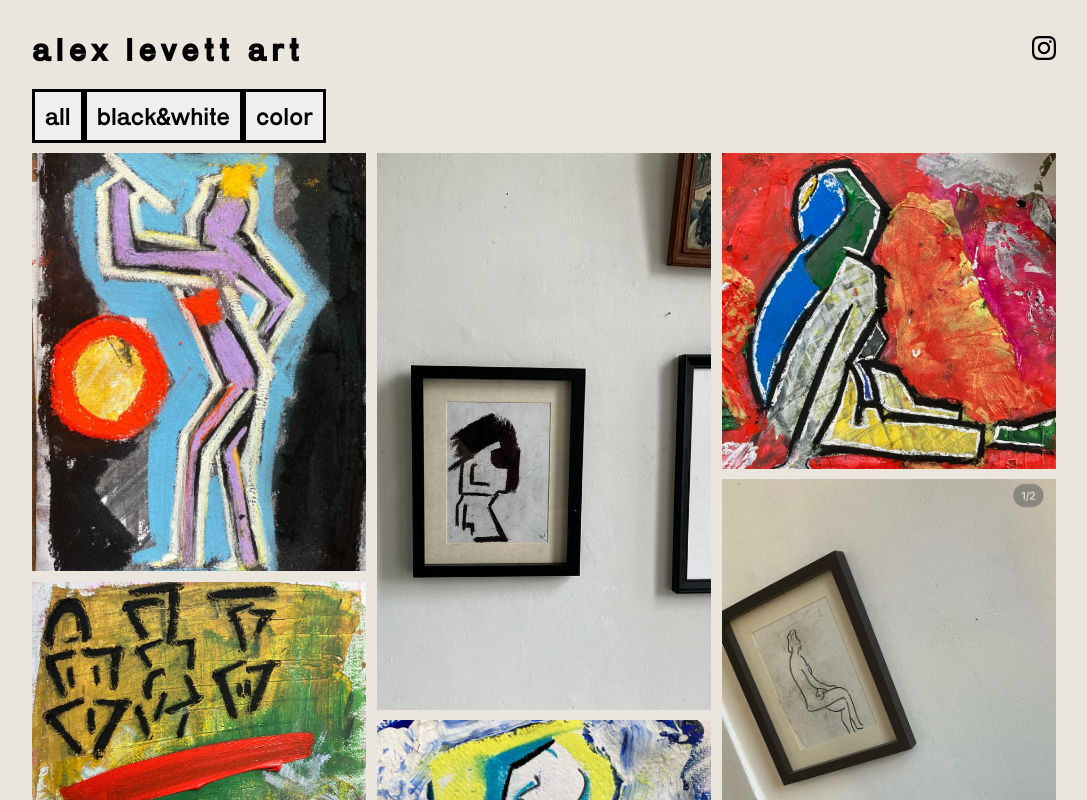
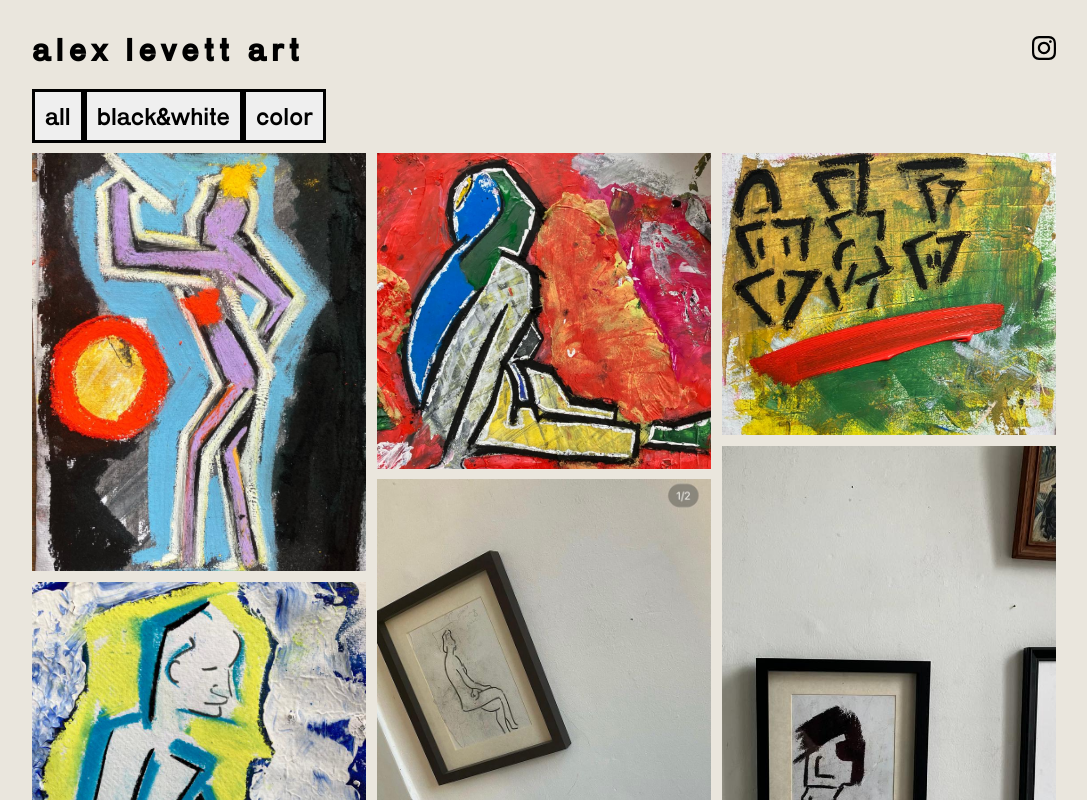
Before and after one commit to gnathang/alex-levett-art, a React (Create React App) app: page / in a window 1280 px wide. Shown: the top 800 px of the page, without its empty margins (96-1183 px from the left). Built offline with nearby package versions, Linux system fonts and the light colour scheme; a web font is replaced by a local one.

Commit message:
changing map order

```diff
--- a/src/components/image-grid/image-grid.component.jsx
+++ b/src/components/image-grid/image-grid.component.jsx
@@ -31,13 +31,13 @@ import closeIcon from '../../images/close-icon-black.svg'
 const allImages = [
 
   {
-    id: 2,
+    id: 4,
     title: 'black-one',
     image: black1,
     category: 'blackWhite'
   },
   {
-    id: 4,
+    id: 5,
     title: 'black-two',
     image: black2,
     category: 'blackWhite'
@@ -79,13 +79,13 @@ const allImages = [
     category: 'colour'
   },
   {
-    id: 3,
+    id: 2,
     title: 'colour-two',
     image: colour2,
     category: 'colour'
   },
   {
-    id: 5,
+    id: 3,
     title: 'colour-three',
     image: colour3,
     category: 'colour'
```
